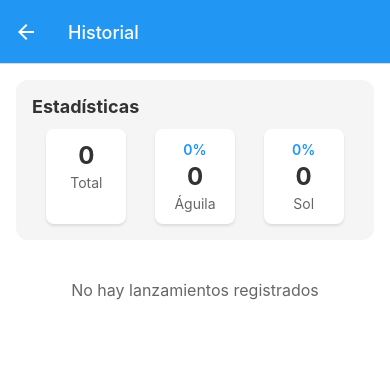
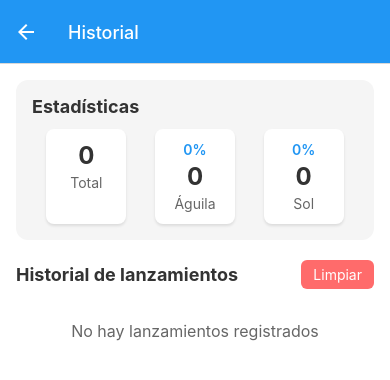
Before and after one commit to alexagfra190/UnVolado, a React Native app: screen /History in a window 390 px wide. Shown: the top 380 px of the page. Built offline with nearby package versions, Linux system fonts and the light colour scheme.

Commit message:
Boton limpiar historial

```diff
--- a/screens/HistoryScreen.js
+++ b/screens/HistoryScreen.js
@@ -39,6 +39,15 @@ const HistoryScreen = () => {
       }
     } catch (error) {
       console.error("Error loading history:", error);
+    }
+  };
+
+  const clearHistory = async () => {
+    try {
+      await AsyncStorage.setItem("flipHistory", JSON.stringify([]));
+      setHistory([]);
+    } catch (error) {
+      console.error("Error clearing history:", error);
     }
   };
 
@@ -91,6 +100,14 @@ const HistoryScreen = () => {
           </View>
         </View>
       </View>
+
+      <View style={styles.historyHeader}>
+        <Text style={styles.historyTitle}>Historial de lanzamientos</Text>
+        <TouchableOpacity style={styles.clearButton} onPress={clearHistory}>
+          <Text style={styles.clearButtonText}>Limpiar</Text>
+        </TouchableOpacity>
+      </View>
+
       <ScrollView style={styles.historyList}>
         {history.length > 0 ? (
           history.map((flip, index) => (
```
